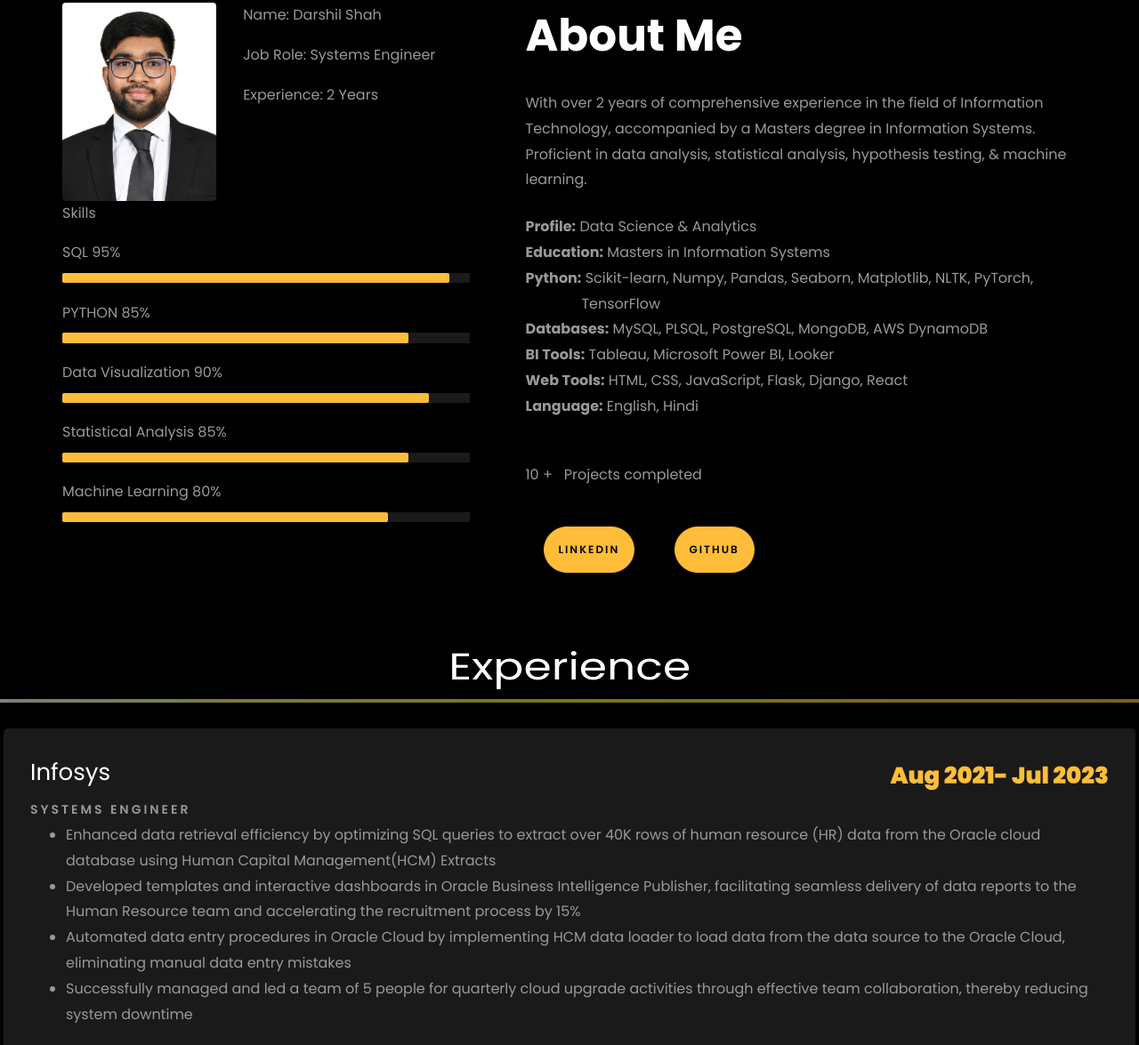
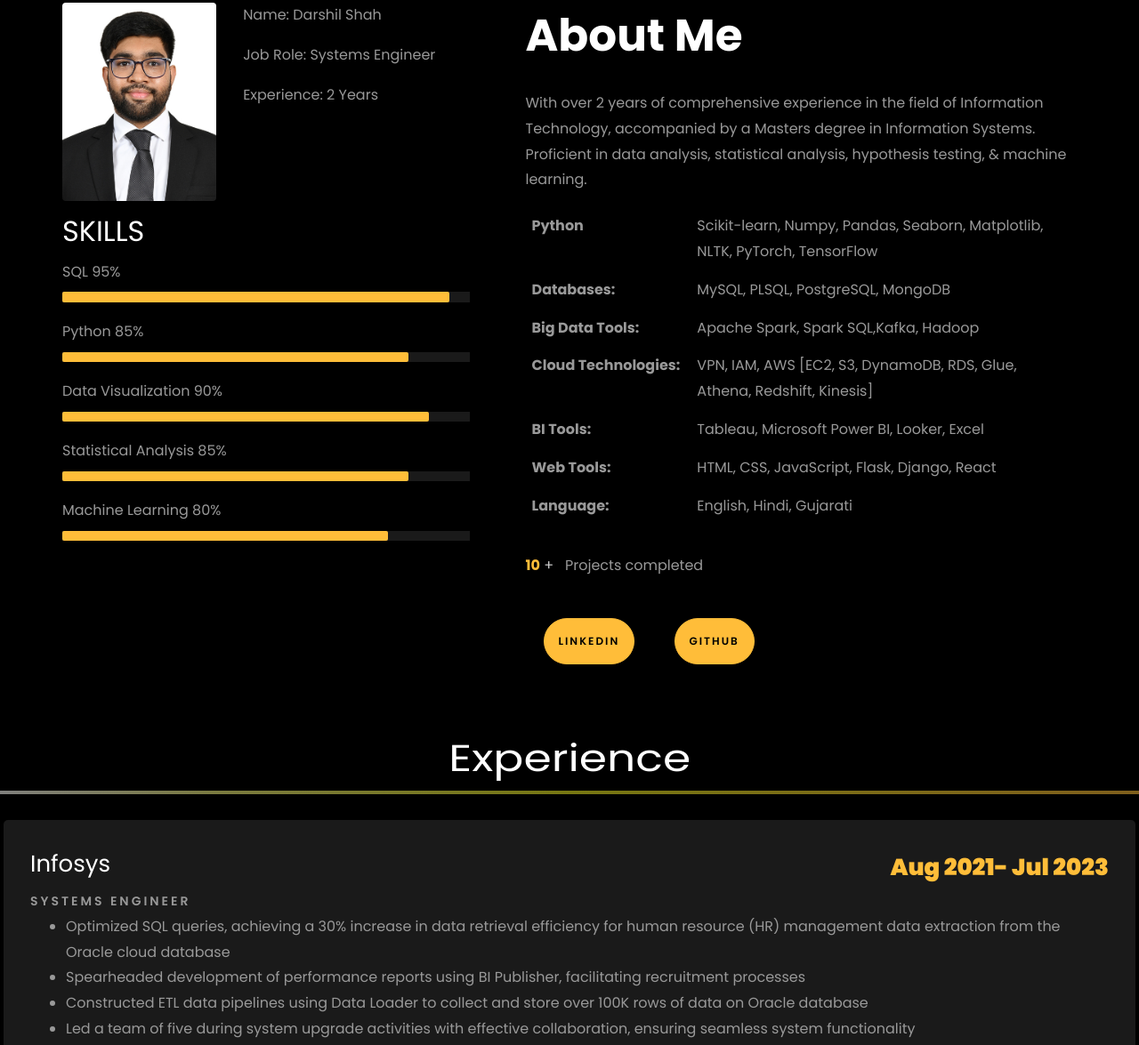
Before and after one commit to shahdarshil123/darshil-portfolio, a plain HTML site: page index.html in a window 1280 px wide. Shown: the part 757-1932 px from the top of the page at 89% size. Drawn offline with Linux system fonts and the light colour scheme; files whose address does not match are found by name.

Commit message:
changes to skills and about section

```diff
--- a/index.html
+++ b/index.html
@@ -152,6 +152,17 @@
 	padding: 2px;
 	margin: 2px;
 }
+th, td {
+  vertical-align: top;
+  border: 5px;
+  padding:  7px;
+}
+tr{
+	padding:  20px;
+}
+td:first-child {
+  font-weight: bold;
+}
 </style>
 
 
@@ -277,14 +288,15 @@
 								  </div>
 
 								<div class="skill-mf">
-									<p class="title-s">Skills</p>
+									<!-- <p class="title-s">SKILLS</p> -->
+									<h2 style="padding-top: 10px;">SKILLS</h2>
 									<span>SQL</span> <span class="pull-right">95%</span>
 									<div class="progress">
 										<div class="progress-bar" role="progressbar" style="width: 95%;" aria-valuenow="95" aria-valuemin="0"
 											aria-valuemax="100"></div>
 									</div>
 
-									<span>PYTHON</span> <span class="pull-right">85%</span>
+									<span>Python</span> <span class="pull-right">85%</span>
 									<div class="progress">
 										<div class="progress-bar" role="progressbar" style="width: 85%" aria-valuenow="85" aria-valuemin="0"
 											aria-valuemax="100"></div>
@@ -322,19 +334,52 @@
 								<p>With over 2 years of comprehensive experience in the field of Information Technology, accompanied by a Masters degree in Information Systems.
 									Proficient in data analysis, statistical analysis, hypothesis testing, &amp; machine learning.
 								</p>
-								<ul class="about-info mt-4 px-md-0 px-2">
+								<!-- <ul class="about-info mt-4 px-md-0 px-2">
 									<li class="d-flex"><b><span>Profile: </span> </b><span> &nbsp;Data Science &amp; Analytics</span></li>
-									<!-- <li class="d-flex"><span>Domain:</span> <span>Retail, Ecommerce, BFSI &amp; Digital Marketing</span></li> -->
+									<li class="d-flex"><span>Domain:</span> <span>Retail, Ecommerce, BFSI &amp; Digital Marketing</span></li>
 									<li class="d-flex"><b><span>Education: </span></b> <span> &nbsp;Masters in Information Systems</span></li>
 									<li class="d-flex"><b><span>Python: </span></b> &nbsp;Scikit-learn, Numpy, Pandas, Seaborn, Matplotlib, NLTK, PyTorch, TensorFlow</li>
-									<li class="d-flex"><b><span>Databases: </span></b> <span> &nbsp;MySQL, PLSQL, PostgreSQL, MongoDB, AWS DynamoDB</span></li>
-									<li class="d-flex"><b><span>BI Tools: </span> </b><span> &nbsp;Tableau, Microsoft Power BI, Looker</span></li>
+									<li class="d-flex"><b><span>Databases: </span></b> <span> &nbsp;MySQL, PLSQL, PostgreSQL, MongoDB</span></li>
+									<li class="d-flex"><b><span>Big Data Tools: </span></b> <span> &nbsp;Apache Spark, Spark SQL,Kafka, Hadoop</span></li>
+									<li class="d-flex"><b><span>Cloud Technologies: </span> </b><span> &nbsp;VPN, IAM, AWS [EC2, S3, DynamoDB, RDS, Glue, Athena, Redshift, Kinesis]</span></li>
+									<li class="d-flex"><b><span>BI Tools: </span> </b><span> &nbsp;Tableau, Microsoft Power BI, Looker, Excel</span></li>
 									<li class="d-flex"><b><span>Web Tools: </span> </b><span> &nbsp;HTML, CSS, JavaScript, Flask, Django, React</span></li>
 									<li class="d-flex"><b><span>Language: </span> </b><span> &nbsp;English, Hindi</span></li>
-									<!-- <li class="d-flex"><span>Other Skills:</span> <span></span></li> -->
-									<!-- <li class="d-flex"><span>Interest:</span> <span>Traveling, Travel Photography, Teaching</span></li> -->
-
-								</ul>
+								</ul> -->
+								<table style="width:100%">
+									<colgroup>
+										<col span="1" style="width: 30%">
+										<col style="width: 70%">
+									  </colgroup>
+									<tr>
+									  <td>Python</td>
+									  <td>Scikit-learn, Numpy, Pandas, Seaborn, Matplotlib, NLTK, PyTorch, TensorFlow</td>
+									</tr>
+									<tr>
+										<td>Databases:</td>
+										<td>MySQL, PLSQL, PostgreSQL, MongoDB</td>
+									  </tr>
+									  <tr>
+										<td>Big Data Tools:</td>
+										<td>Apache Spark, Spark SQL,Kafka, Hadoop</td>
+									  </tr>
+									  <tr>
+										<td>Cloud Technologies:</td>
+										<td>VPN, IAM, AWS [EC2, S3, DynamoDB, RDS, Glue, Athena, Redshift, Kinesis]</td>
+									  </tr>
+									  <tr>
+										<td>BI Tools:</td>
+										<td>Tableau, Microsoft Power BI, Looker, Excel</td>
+									  </tr>
+									  <tr>
+										<td>Web Tools:</td>
+										<td>HTML, CSS, JavaScript, Flask, Django, React</td>
+									  </tr>
+									  <tr>
+										<td>Language:</td>
+										<td>English, Hindi, Gujarati</td>
+									  </tr>
+								  </table>
 							</div>
 						</div>
 
@@ -342,7 +387,7 @@
 						<div class="counter-wrap ftco-animate d-flex mt-md-3">
 							<div class="text">
 								<p class="mb-4">
-									<span class="number">10</span> <span>+</span>
+									<span class="number" style="font-weight: bold; color: #ffbd39;">10</span> <span style="color: #ccc;">+</span>
 									<span>&nbsp; Projects completed</span>
 								</p>
 								<a href="https://www.linkedin.com/in/darshilshah622/" target="_blank" class="btn btn-primary py-3 px-3 space-right space-left space-top space-bottom">LinkedIn</a>
@@ -388,7 +433,7 @@
 						</div>
 						<span class="position">Systems Engineer</span>
 						<!-- <p class="mt-4">Merkle, a leading CXM and media company with over 10K+ professionals globally. It's a part of Dentsu International.  -->
-							<ul>
+							<!-- <ul>
 								<li>Enhanced data retrieval efficiency by optimizing SQL queries to extract over 40K rows of human resource (HR)
 									data from the Oracle cloud database using Human Capital Management(HCM) Extracts</li>
 								<li>Developed templates and interactive dashboards in Oracle Business Intelligence Publisher, facilitating seamless
@@ -397,6 +442,13 @@
 									source to the Oracle Cloud, eliminating manual data entry mistakes</li>
 								<li>Successfully managed and led a team of 5 people for quarterly cloud upgrade activities through effective team
 									collaboration, thereby reducing system downtime</li>
+							</ul> -->
+							<ul>
+								<li>Optimized SQL queries, achieving a 30% increase in data retrieval efficiency for human resource (HR) management data extraction from the Oracle cloud database</li>
+								<li>Spearheaded development of performance reports using BI Publisher, facilitating recruitment processes</li>
+								<li>Constructed ETL data pipelines using Data Loader to collect and store over 100K rows of data on Oracle database</li>
+								<li>Led a team of five during system upgrade activities with effective collaboration, ensuring seamless system functionality</li>
+								<li>Handled more than 25 Jira tickets regarding system enhancements and documented the implementations in Confluence</li>
 							</ul>
 						</p>
 					</div>
@@ -447,7 +499,7 @@
 								<p class="mt-4" style="text-align: left;">Boston, MA, USA</p>
 							</div>
 							<div class="flex-item-right">
-								<p class="mt-4" style="text-align: right;">CGPA: 3.4 / 4.0</p>
+								<p class="mt-4" style="text-align: right;">CGPA: 3.7 / 4.0</p>
 							</div>
 						</div>
 
@@ -459,7 +511,7 @@
     				<div class="resume-wrap ftco-animate">
 						<div class="flex-container">
 							<div class="flex-item-left">
-								<h3>Mumbai University</h3>
+								<h3>University of Mumbai</h3>
 							</div>
 							<div class="flex-item-right">
 								<span class="date">Aug 2017 - May 2021 <br></span>
```
